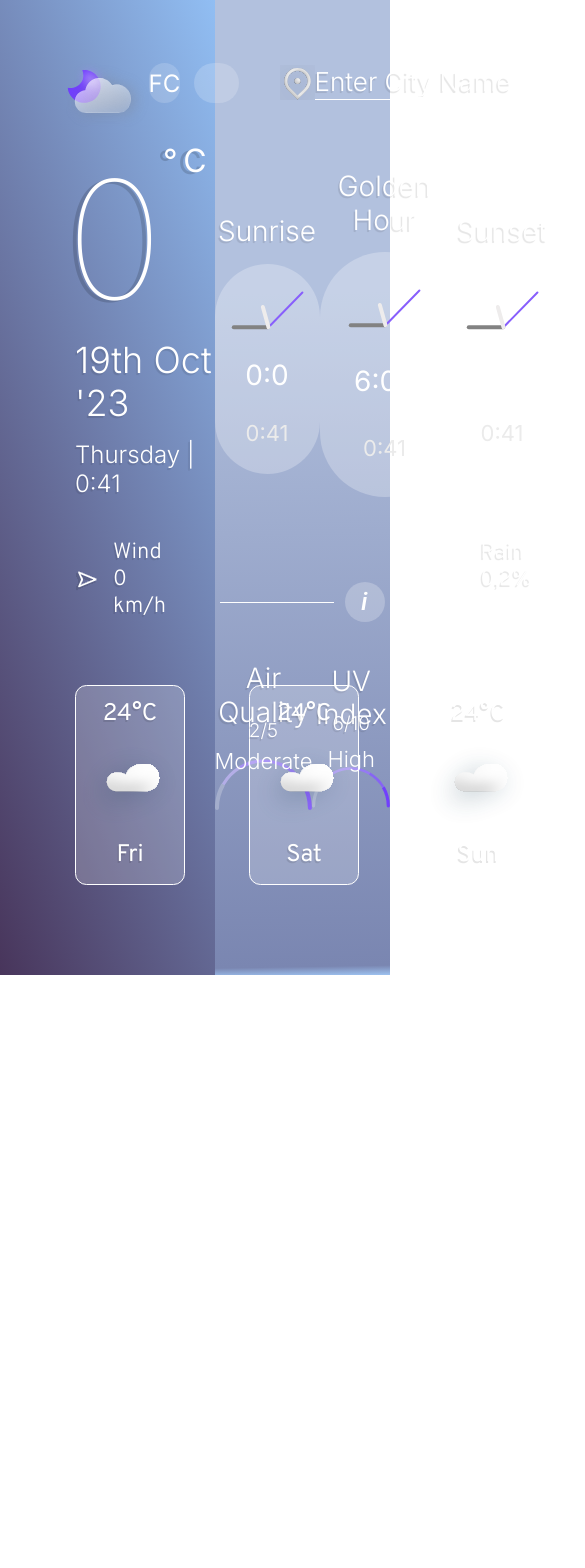
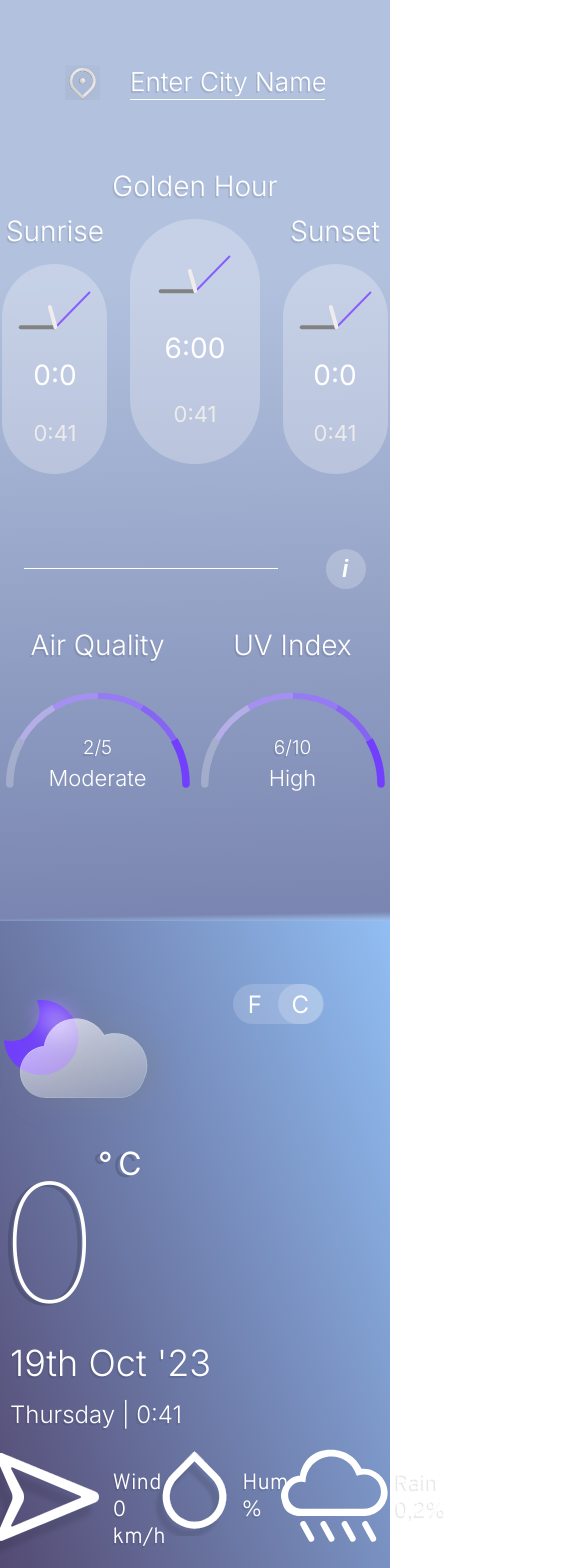
Before and after one commit to blacknesss/Weather-App, a React (Create React App) app: page / in a window 390 px wide. Shown: the top 1568 px of the page, 585 px wide, since content can reach past the window. Before the commit the page ends 975 px from the top, so only its background shows below. Built offline with nearby package versions, Linux system fonts and the light colour scheme.

Commit message:
modified:   src/components/BgLeft__Footer.jsx 	modified:   src/components/BgLeft__Main.jsx 	modified:   src/index.css

```diff
--- a/src/components/BgLeft__Footer.jsx
+++ b/src/components/BgLeft__Footer.jsx
@@ -31,7 +31,7 @@ function BgLeft__Footer() {
                 <img src={group} alt="t" />
                 <h1 className='up'>Sun</h1>
             </div>
-            <div className="container-f">
+            <div className="container-f dis">
                 <h1 className='up'>24°C</h1>
                 <img src={group} alt="t" />
                 <h1 className='up'>Mon</h1>
--- a/src/components/BgLeft__Main.jsx
+++ b/src/components/BgLeft__Main.jsx
@@ -81,7 +81,7 @@ let c = data !== undefined ? data.main.temp : ''
 
 
     return (
-        <div>
+        <div className='BgLeft__Main'>
             <h1 className="line2">{Math.round(check ? c : cToF())}<span className='upper-mini'>° {check ? 'C' : 'F'}</span></h1>
             <p className="line3">{day}{changeTH()} {getMonth()} '{getDate()}</p>
             <p className="line4">{changeDayOf()} | {time}</p>
--- a/src/index.css
+++ b/src/index.css
@@ -160,6 +160,7 @@ input:checked + .FC::before{
   z-index: 1;
   column-gap: 4em;
   display: flex;
+  transition: all .7s ease-in-out;
 }
 .container-f{
   display: flex;
@@ -357,4 +358,94 @@ cursor: pointer;
   transform: translateY(-130px);
 }
 
-/*  */
+/* adaptive */
+
+@media (max-width: 1440px){
+  .Footer{
+    width: 80%;
+  }
+  .little-foot{
+    column-gap: 3em;
+  }
+
+}
+
+@media (max-width: 1380px){
+  .little-foot{
+    column-gap: 2.7em;
+  }
+}
+@media (max-width: 1356px){
+  .little-foot{
+    column-gap: 2.5em;
+  }
+}
+@media (max-width: 1336px){
+  .little-foot{
+    column-gap: 2.34em;
+  }
+}
+@media (max-width: 1316px){
+  .little-foot{
+    column-gap: 2.17em;
+  }
+}
+@media (max-width: 1296px){
+  .little-foot{
+    column-gap: 1.5em;
+  }
+}
+
+@media (max-width: 1024px){
+  .city-input{
+    width: 80%;
+  }
+}
+
+@media (max-width: 924px){
+  .BgLeft__Header{
+    margin-left: 0px;
+  }
+  .BgLeft__Main{
+    margin-left: -65px;
+  }
+  .Footer{
+    margin-left: 20px;
+  }
+  .city-input{
+    width: 75%;
+  }
+
+
+}
+
+@media (max-width: 744px){
+  .BgLeft{
+    width: 50%;
+  }
+  .BgRight{
+    width: 50%;
+  }
+  .line5{
+    margin-left: 5px;
+  }
+  .line5-div{
+    margin-left: 44px;
+  }
+}
+
+@media (max-width: 676px){
+  .App{
+    display: flex;
+    flex-direction: column-reverse;
+  }
+
+  .BgLeft{
+    width: 100%;
+  }
+  .BgRight{
+    width: 100%;
+  }
+
+
+}
```
